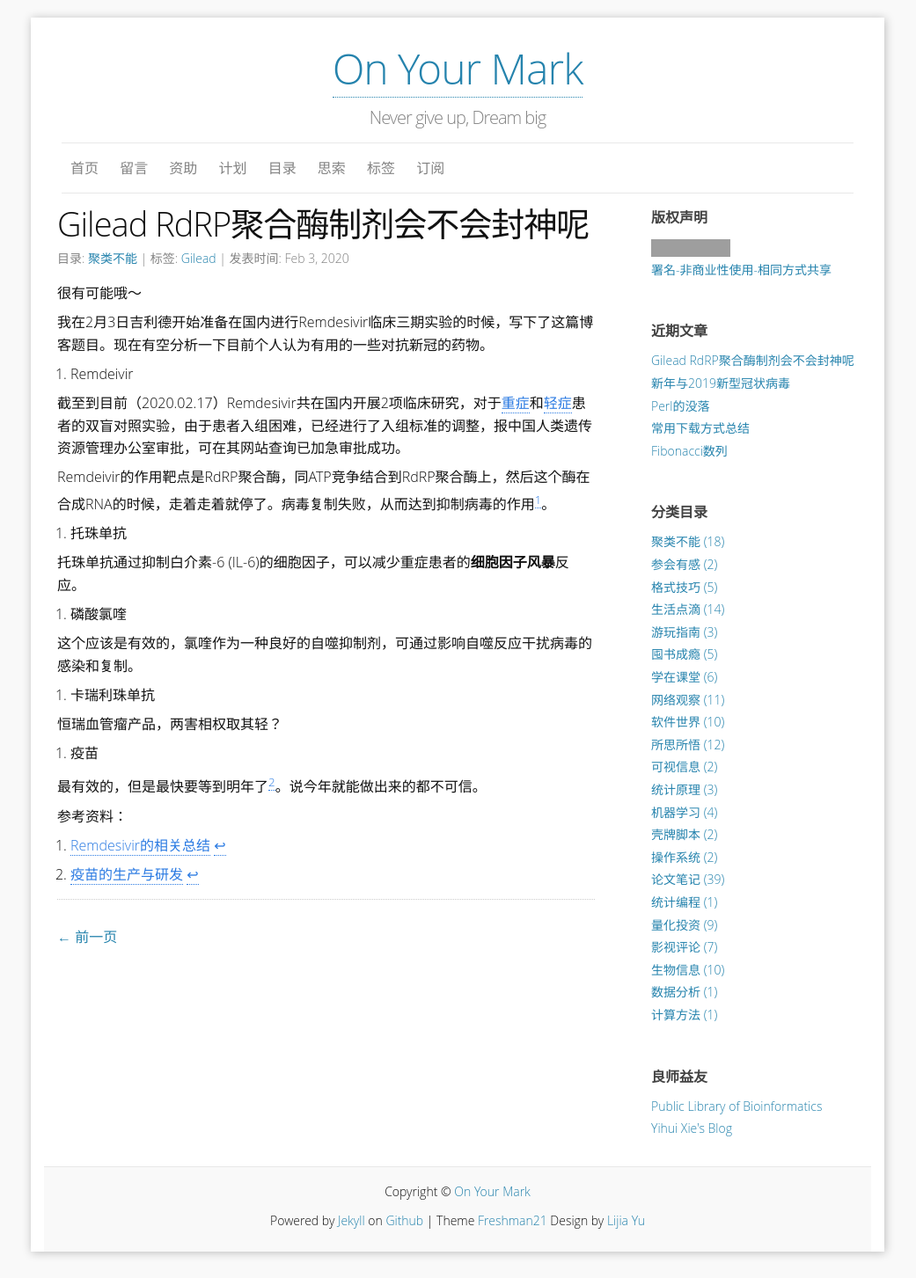
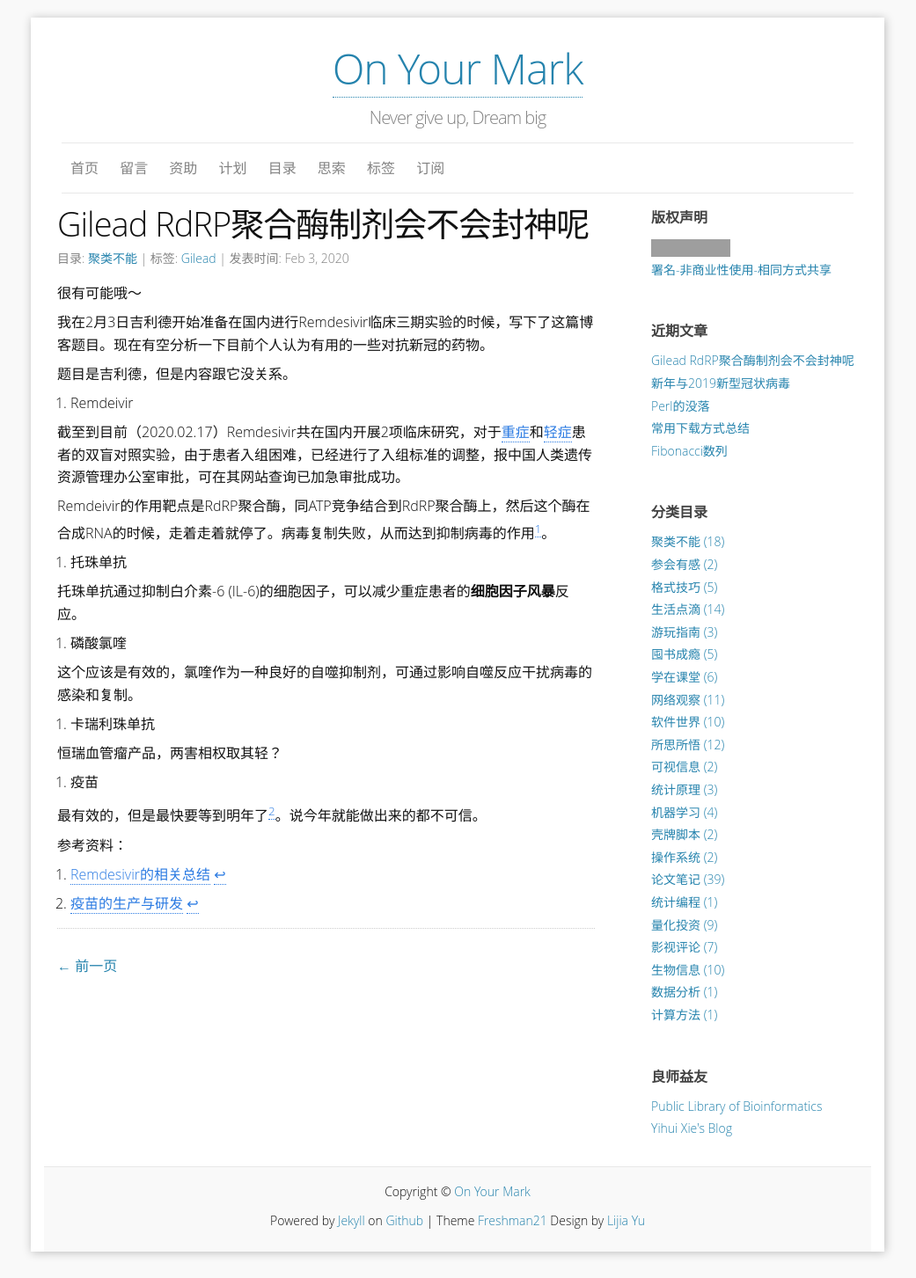
Before and after one commit to yulijia/cn, a Jekyll site: the page built from _posts/2020-02-03-Gilead.md, in a window 1280 px wide. Shown: the whole page at 88% size, without its empty margins (120-1161 px from the left). Built offline with Jekyll 4.4.1, drawn with Linux system fonts in a browser that asks for light colours; comment, search, counter and statistics services are not loaded; grey boxes are pictures that could not be loaded.

Commit message:
add a comment

```diff
--- a/_posts/2020-02-03-Gilead.md
+++ b/_posts/2020-02-03-Gilead.md
@@ -11,6 +11,8 @@ tags:
 很有可能哦～
 
 我在2月3日吉利德开始准备在国内进行Remdesivir临床三期实验的时候，写下了这篇博客题目。现在有空分析一下目前个人认为有用的一些对抗新冠的药物。
+
+题目是吉利德，但是内容跟它没关系。
 
 1. Remdeivir
 
```
